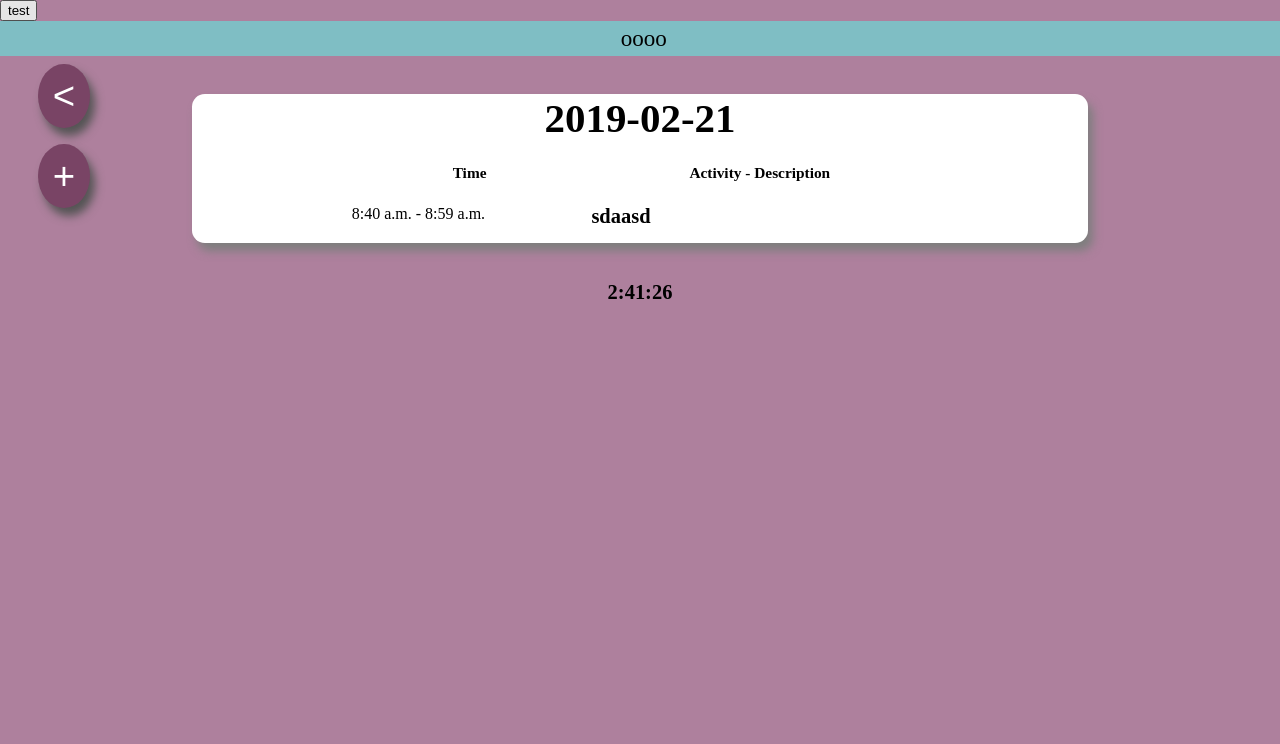
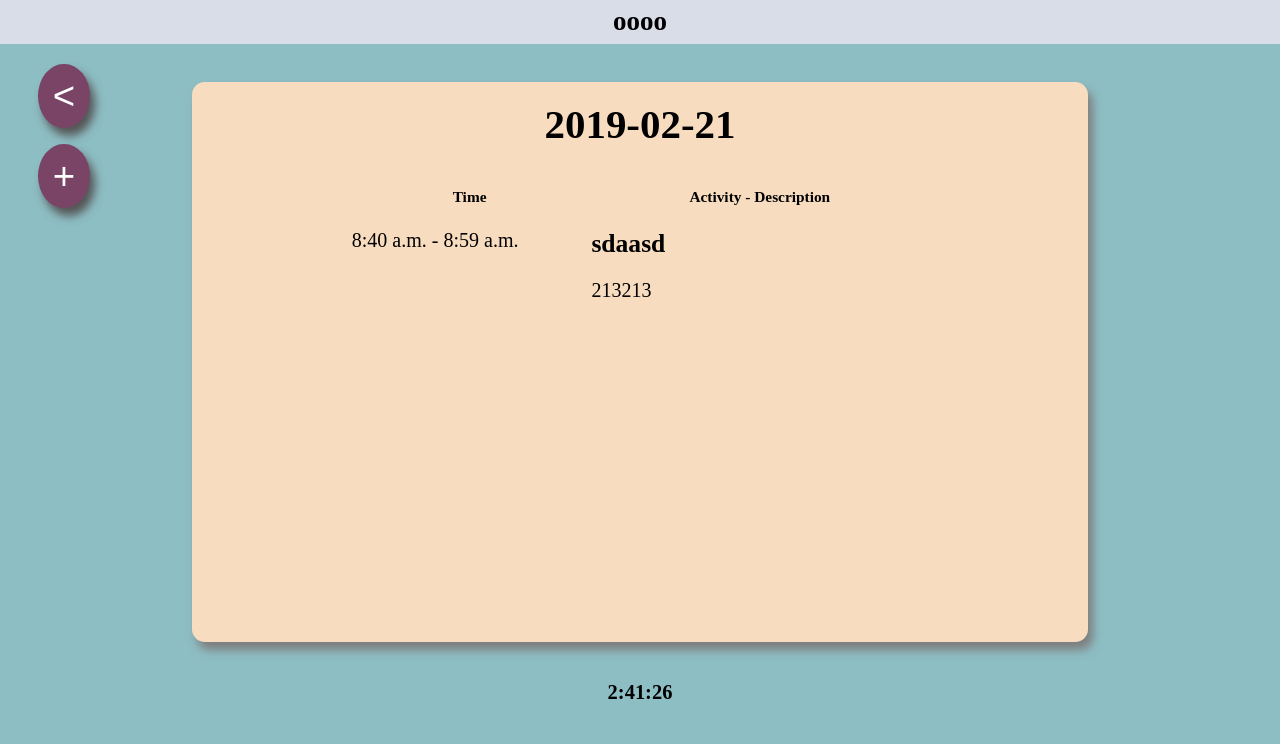
Before and after one commit to LienLeinad/BlueHacks2019, a Django app: page /2019-02-21/ in a window 1280 px wide. Shown: the top 744 px of the page. Run offline with Django 3.2, Linux system fonts and the light colour scheme; data comes from the database, SQL or seed files in the repository.

Commit message:
fixed day page

```diff
--- a/journal/planner/static/dayPage.css
+++ b/journal/planner/static/dayPage.css
@@ -5,8 +5,15 @@ th {
 body{
 	margin: 0;
 	padding: 0;
-	background-color: #ae809d;
+	background-color: #8dbec4;
+	height: 35em;
+	width: 100%;
 }
+
+#dayPlanModal {
+	margin: 0 auto;
+}
+
 #back{
 	border-radius: 50%;
 	border: none;
@@ -25,26 +32,46 @@ body{
 	text-align: center;
 	font-size: 3.2vw;
 	font-weight: bolder;
+	padding: 2% 0 2% 0;
+	margin: 0 25% 0 25%;
+	width: 50%;
+
 }
 #middle{
 	margin: 3%;
-	background-color: white;
+	background-color: #f7dcbf;
 	border-radius: 1vw;
 	margin-left: auto;
 	margin-right: auto;
 	width: 70%;
+	height: 35em;
 	box-shadow: 5px 8px 10px #7e7e7e;
 }
 #tableHead{
 	font-size: 1.2vw;
 }
+
+#tip-header {
+	margin: 0;
+	padding: 0.5% 0 0.5% 0;
+}
+
 #tip{
-	padding: .3vw;
 	text-align: center;
 	font-size: 1.8vw;
 	width: 100%;
-	background-color: #7fbec4;
+	background-color: #d9dde8;
 }
+
+#btn-add-plan {
+	border: none;
+	font-family: Bahnschrift;
+	background-color: #794465;
+	color: white;
+	width: 16em;
+	padding: 1% 10% 1% 10%;
+}
+
 #wow{
 	margin: 0 auto;
 	width: 65%;
@@ -54,14 +81,20 @@ body{
 	text-align: center;
 	font-size: 1.6vw;
 	font-weight: bolder;
+	padding-bottom: 2em;
 }
+
+#time {
+	font-size: 1.25em;
+}
+
 #plan{
 	text-align: left;
-	font-size: 1.6vw;
+	font-size: 1.6em;
 	font-weight: bolder;
 }
 #description{
-	font-size: .9vw;
+	font-size: 1.25em;
 }
 #addPlan{
 	border: none;
--- a/journal/planner/static/modals.css
+++ b/journal/planner/static/modals.css
@@ -1,3 +1,10 @@
+@media (min-width: 992px) {
+  .modal-content {
+    width: 5px;
+    margin: 2em auto;
+  }
+}
+
 .modal {
   display: none; /* Hidden by default */
   position: fixed; /* Stay in place */
@@ -18,7 +25,7 @@
   margin: auto;
   padding: 20px;
   border: 1px solid #888;
-  width: 35%;
+  width: 30%;
   border-radius: 15px;
 }
 
--- a/journal/template/dayPage.html
+++ b/journal/template/dayPage.html
@@ -9,11 +9,9 @@
 
 </head>
 <body>
-	<button onclick="checkLatest()">test</button>
 	<a href = "../"> <button id="back" ><</button></a>
 	<div id="tip">
-
-		{{ tip_list.tip_content }}
+		<h3 id="tip-header">{{ tip_list.tip_content }}</h3>
 	</div>
 	<div id ="middle">
 		<div id="date">
@@ -40,7 +38,7 @@
 				<td valign="top">
 					<div id="plan">{{ plan.plan_title }}</div>
 					<p id="description">
-						{{plan.plan_desc}}
+						{{plan.plan_description}}
 					</p>
 				</td>
 				{% endif %}
@@ -52,18 +50,19 @@
 	<button id="addPlan">+</button>
 
 	<div id="myModal" class="modal">
-  		<div class="modal-content">
+  		<div class="modal-content" id="dayPlanModal">
    			<span class="close">&times;</span>
 			<div>
-
+				<h1>Create a Plan</h1>
   				<form method ='post'>
 					{% csrf_token %}
 					{{form}}
-					<button name = 'submit_plan'>add plan</button>
+					<button name ='submit_plan' id="btn-add-plan">Add Plan</button>
 				</form>
 	  		</div>
 		</div>
 	</div>
+
 	<h3 id="time-clock">time</h3>
 	<script src="{% static 'modalsDayPage.js' %}"></script>
 	<script src="{% static 'tipsNotifs.js' %}"></script>
```
Also changed, not shown: other parts of journal/planner/static/dayPage.css (+16 -15 lines), journal/planner/static/homePage.css (+16 -7 lines), journal/template/homePage.html (+9 -7 lines).
